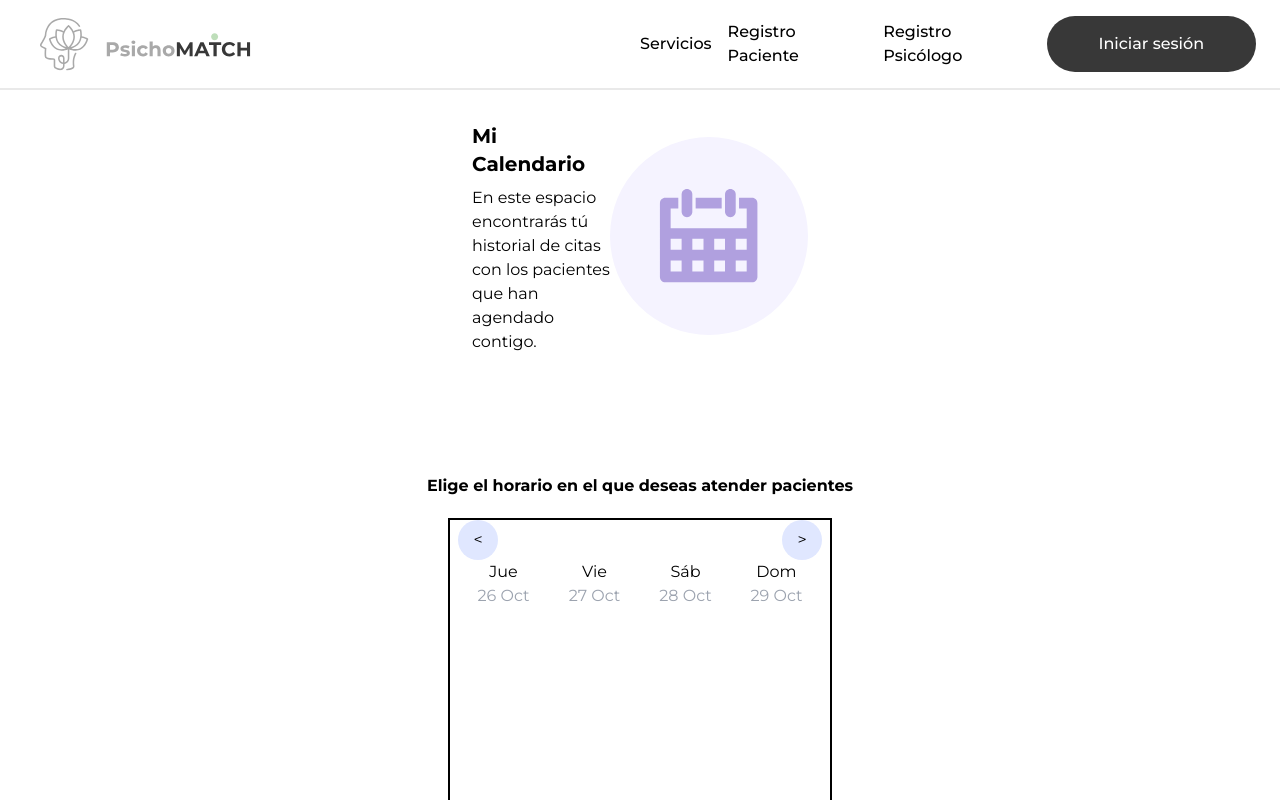
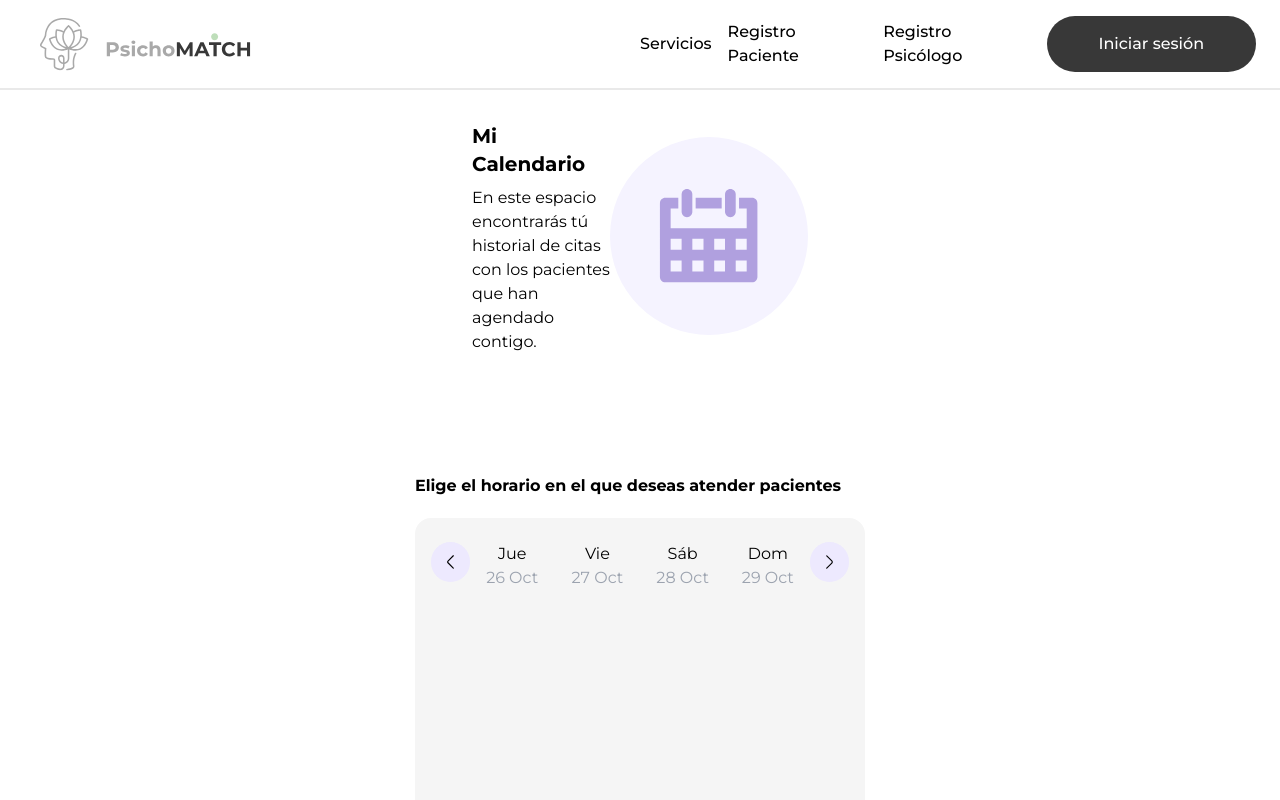
Before and after one commit to No-Country/C14-09-n-React-Node-Psichomatch, a React (Vite) app in the folder Frontend/: page /agenda/therapist/1 in a window 1280 px wide. Shown: the top 800 px of the page. Built offline with nearby package versions, Linux system fonts and the light colour scheme; no server answers.

Commit message:
cambios en el estilo de la agenda

```diff
--- a/Frontend/src/Components/Agenda.jsx
+++ b/Frontend/src/Components/Agenda.jsx
@@ -4,6 +4,8 @@ import { v4 as uuidv4 } from "uuid";
 import PropTypes from "prop-types";
 import Swal from "sweetalert2";
 import withReactContent from "sweetalert2-react-content";
+import IconArrowRight from "../assets/Icons/arrowRight.svg";
+import IconArrowLeft from "../assets/Icons/arrowLeft.svg";
 
 const Agenda = ({ therapistId }) => {
   const [hour, setHour] = useState([]);
@@ -147,22 +149,14 @@ const Agenda = ({ therapistId }) => {
   const [date, setDate] = useState(new Date());
 
   return (
-    <div className="w-96 h-96 border-2 border-black px-2 overflow-auto">
-      <div className="flex justify-between">
+    <div className="bg-[#F5F5F5] w-[450px] h-96 rounded-2xl px-2 overflow-auto">
+      <div className="flex flex-rox justify-between items-start m-2 mt-6">
         <button
           onClick={() => prevHandler(date)}
-          className="bg-indigo-100 w-10 h-10 rounded-full"
+          className="bg-violet-100 w-10 h-10 p-4 rounded-full flex justify-center items-center"
         >
-          {" "}
-          {"<"}
+          <img src={IconArrowLeft} alt="Icon arrow left" />
         </button>
-        <button
-          onClick={() => nextHandler(date)}
-          className="bg-indigo-100 w-10 h-10 rounded-full"
-        >
-          {">"}
-        </button>
-      </div>
 
         <div className="flex justify-between w-full h-full">
           {[0, 1, 2, 3].map((x) => {
@@ -182,7 +176,9 @@ const Agenda = ({ therapistId }) => {
                       zDate = zDate.toISOString().slice(0, 10);
 
                       // Convierte nextDate(x) a una cadena "yyyy-mm-dd"
-                    const currentDate = nextDate(x).toISOString().slice(0, 10);
+                      const currentDate = nextDate(x)
+                        .toISOString()
+                        .slice(0, 10);
 
                       return zDate === currentDate && z.HourId === y.id;
                     })
@@ -191,21 +187,19 @@ const Agenda = ({ therapistId }) => {
                       <p
                         key={uuidv4()}
                         value={y.id}
-                      className={`${"bg-indigo-100"} border-2  rounded-lg my-1 mx-1 p-2 cursor-pointer`}
-                      onClick={() =>{
+                        className={`${"bg-violet-100"} border-2  rounded-lg my-1 mx-1 p-2 cursor-pointer`}
+                        onClick={() => {
                           deleteAvailabilityByTherapistId(
                             therapistId,
                             y.id,
                             nextDate(x)
-                          )
+                          );
                           const MySwal = withReactContent(Swal);
                           MySwal.fire({
-                            title: 'Eliminaste un horario de tu agenda.',
+                            title: "Eliminaste un horario de tu agenda.",
                             icon: "info",
                           });
-
-                        }
-                      }
+                        }}
                       >
                         {y.hour}
                       </p>
@@ -221,15 +215,14 @@ const Agenda = ({ therapistId }) => {
                             therapistId,
                             y.id,
                             nextDate(x)
-                        )
+                          );
 
                           const MySwal = withReactContent(Swal);
                           MySwal.fire({
-                          title: 'Agregaste un horario a tu agenda',
+                            title: "Agregaste un horario a tu agenda",
                             icon: "info",
                           });
-                      }
-                      }
+                        }}
                       >
                         {y.hour}
                       </p>
@@ -240,6 +233,13 @@ const Agenda = ({ therapistId }) => {
             );
           })}
         </div>
+        <button
+          onClick={() => nextHandler(date)}
+          className="bg-violet-100 w-10 h-10 px-4 rounded-full flex justify-center items-center"
+        >
+          <img src={IconArrowRight} alt="Icon arrow right" />
+        </button>
+      </div>
     </div>
   );
 };
--- a/Frontend/src/Components/CalendarioPrincipal.jsx
+++ b/Frontend/src/Components/CalendarioPrincipal.jsx
@@ -1,4 +1,5 @@
-import React from 'react'
+import React from "react";
+import iconCalendar from "../assets/Icons/iconCalendar.svg";
 
 function CalendarioPrincipal() {
   return (
@@ -10,41 +11,18 @@ function CalendarioPrincipal() {
               <h1 className="mb-12 mt-1 mb-2 text-xl font-bold">
                 Mi Calendario
               </h1>
-                        <p className="">
+              <p className="text-black text-lg font-medium leading-10">
                 En este espacio encontrarás tu historial de citas.
               </p>
             </div>
-                    <div className="bg-violet-50 rounded-full p-8">
-                        <svg
-                        width="134"
-                        height="134"
-                        viewBox="0 0 134 134"
-                        fill="none"
-                        xmlns="http://www.w3.org/2000/svg"
-                        >
-                        <path
-                            d="M44.9726 48.1613C47.931 48.1613 50.3319 45.7603 50.3319 42.802V25.4527C50.3319 22.4943 47.9309 20.0933 44.9726 20.0933C42.0143 20.0933 39.6133 22.4944 39.6133 25.4527V42.8073C39.6185 45.7604 42.0143 48.1613 44.9726 48.1613Z"
-                            fill="#B0A0DF"
-                        />
-                        <path
-                            d="M110.052 28.7707H97.036V39.4843H104.692V59.1403H28.6402V39.4843H36.3017V28.7707H23.2861C20.3277 28.7707 17.9268 31.1717 17.9268 34.13V107.885C17.9268 110.843 20.3278 113.244 23.2861 113.244H110.057C113.015 113.244 115.416 110.843 115.416 107.885L115.411 34.13C115.411 31.1716 113.01 28.7707 110.052 28.7707ZM104.692 80.8333H93.713V69.8541H104.692V80.8333ZM61.5042 91.5469V102.401C61.5042 102.443 61.5146 102.484 61.5199 102.526H50.3324L50.3272 91.5469L61.5042 91.5469ZM50.3324 80.8333V69.8541H61.5094V80.8333H50.3324ZM72.2177 102.401V91.5472H82.9989V102.526H72.202C72.2072 102.48 72.2177 102.443 72.2177 102.401ZM72.2177 80.8333V69.8541H82.9989V80.8333H72.2177ZM39.619 69.8541V80.8333H28.6398V69.8541H39.619ZM28.6398 91.5475H39.619V102.527H28.6398V91.5475ZM93.7132 102.527V91.5475H104.692V102.527H93.7132Z"
-                            fill="#B0A0DF"
-                        />
-                        <path
-                            d="M53.6504 28.7707H79.6811V39.4843H53.6504V28.7707Z"
-                            fill="#B0A0DF"
-                        />
-                        <path
-                            d="M88.3593 48.1613C91.3177 48.1613 93.7187 45.7603 93.7187 42.802V25.4527C93.7187 22.4943 91.3176 20.0933 88.3593 20.0933C85.4011 20.0933 83 22.4944 83 25.4527V42.8073C83.0052 45.7604 85.4011 48.1613 88.3593 48.1613Z"
-                            fill="#B0A0DF"
-                        />
-                        </svg>
+            <div className="bg-violet-50 rounded-full p-12">
+              <img src={iconCalendar} alt="Calendario" />
             </div>
           </div>
         </div>
       </div>
     </section>
-  )
+  );
 }
 
-export default CalendarioPrincipal
+export default CalendarioPrincipal;
```
Also changed, not shown: Frontend/src/assets/Icons/iconCalendar.svg (added). Lines whose indentation alone changed are shown as unchanged.
